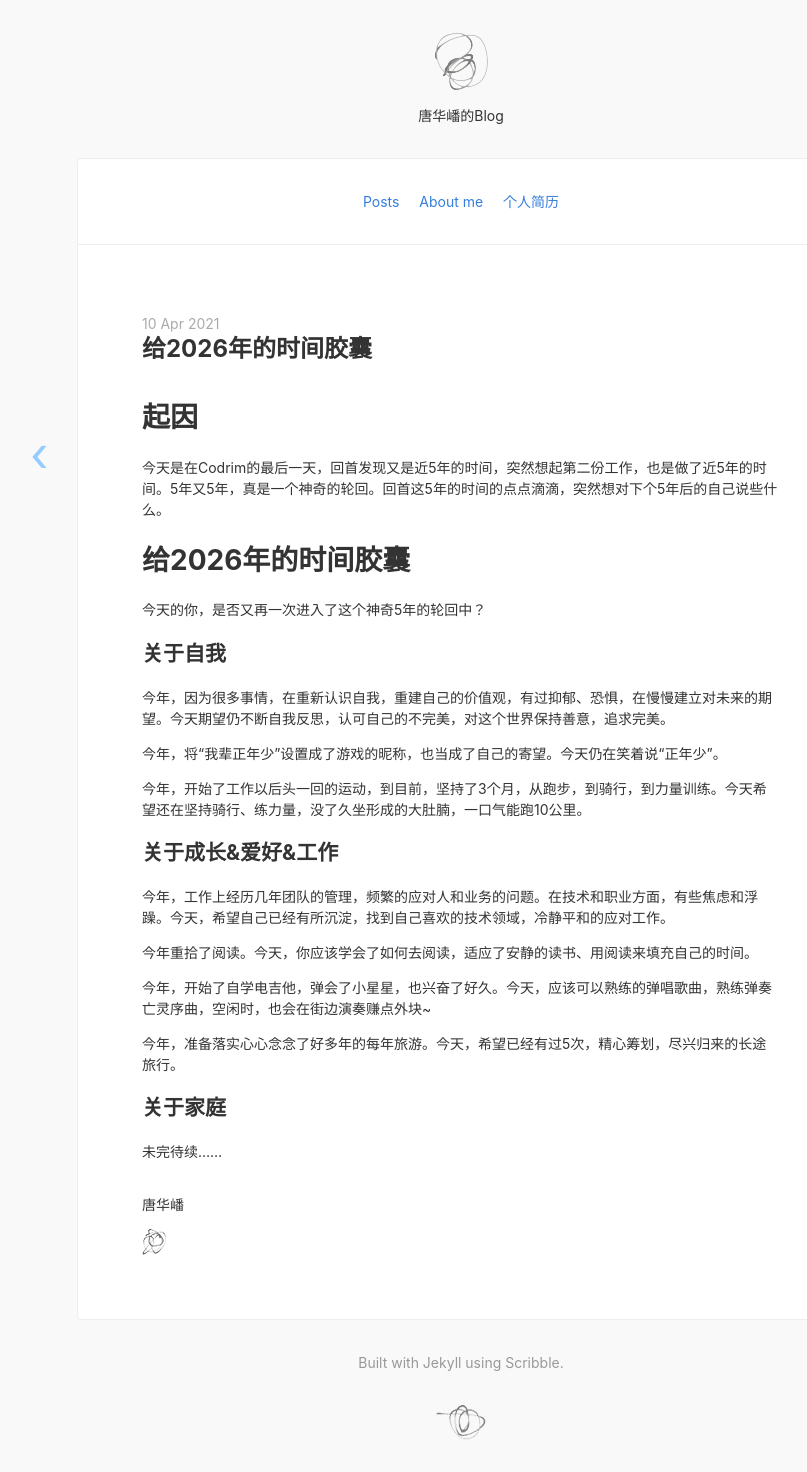
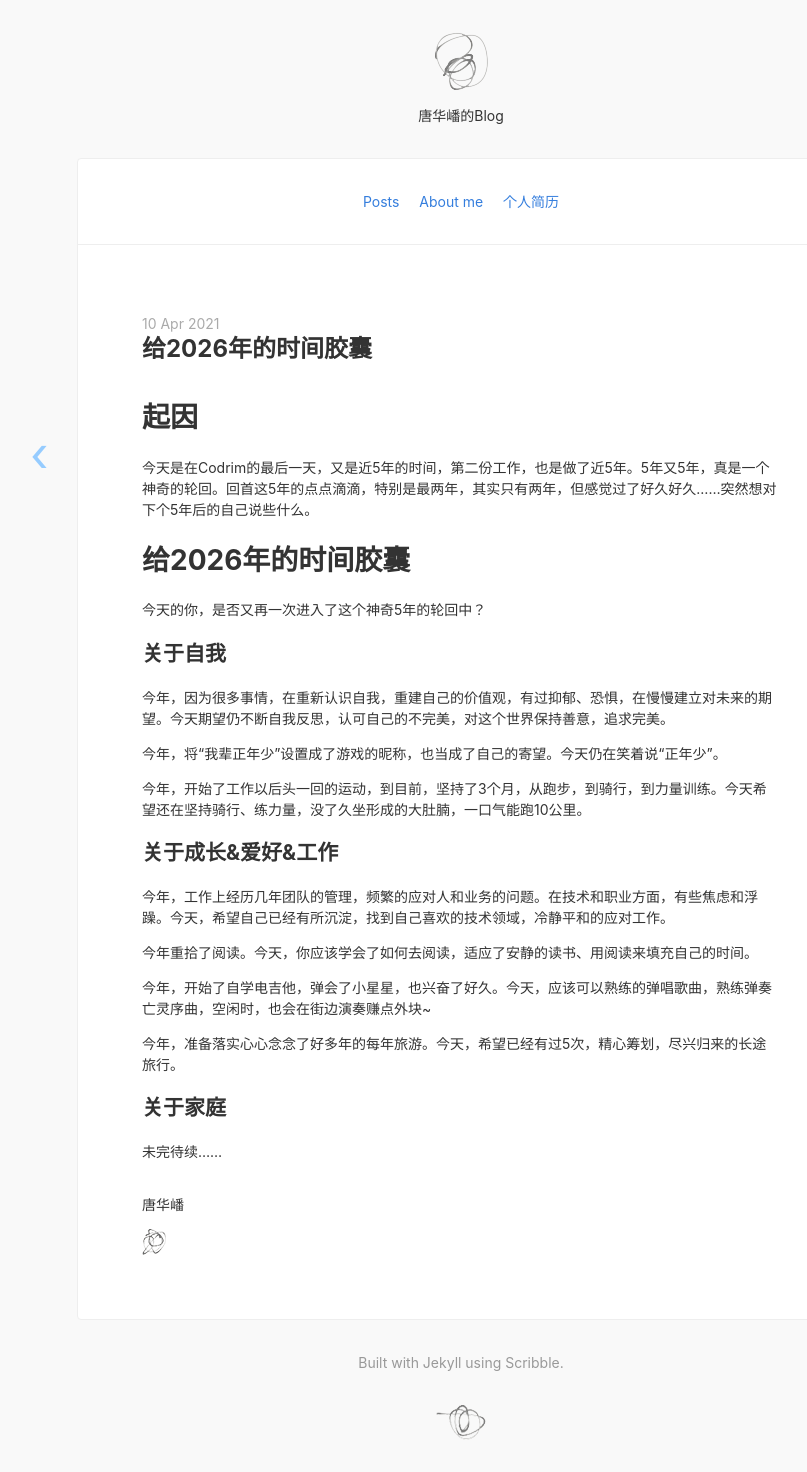
Before and after one commit to HuaboTang/blog, a Jekyll site: the page built from _posts/2021-04-10-time-capsule.md, in a window 1280 px wide. Shown: the whole page, without its empty margins (179-986 px from the left). Built offline with Jekyll 4.4.1, drawn with Linux system fonts in a browser that asks for light colours; nearby versions of some CDN libraries; comment, search, counter and statistics services are not loaded.

Commit message:
timeCapsule

```diff
--- a/_posts/2021-04-10-time-capsule.md
+++ b/_posts/2021-04-10-time-capsule.md
@@ -1,11 +1,10 @@
 ---
 title: "给2026年的时间胶囊"
-tags: ["翻译", "Java"]
 ---
 
 # 起因
 
-今天是在Codrim的最后一天，回首发现又是近5年的时间，突然想起第二份工作，也是做了近5年的时间。5年又5年，真是一个神奇的轮回。回首这5年的时间的点点滴滴，突然想对下个5年后的自己说些什么。
+今天是在Codrim的最后一天，又是近5年的时间，第二份工作，也是做了近5年。5年又5年，真是一个神奇的轮回。回首这5年的点点滴滴，特别是最两年，其实只有两年，但感觉过了好久好久……突然想对下个5年后的自己说些什么。
 
 # 给2026年的时间胶囊
 
```
